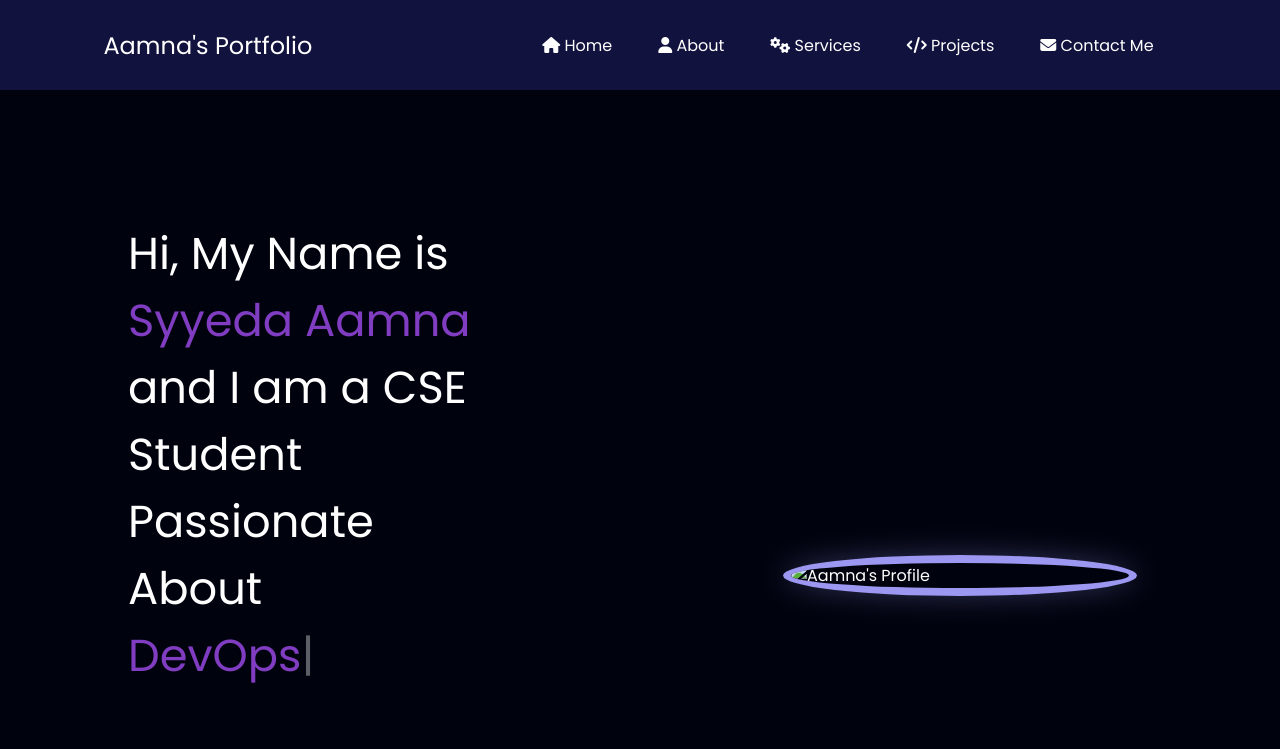
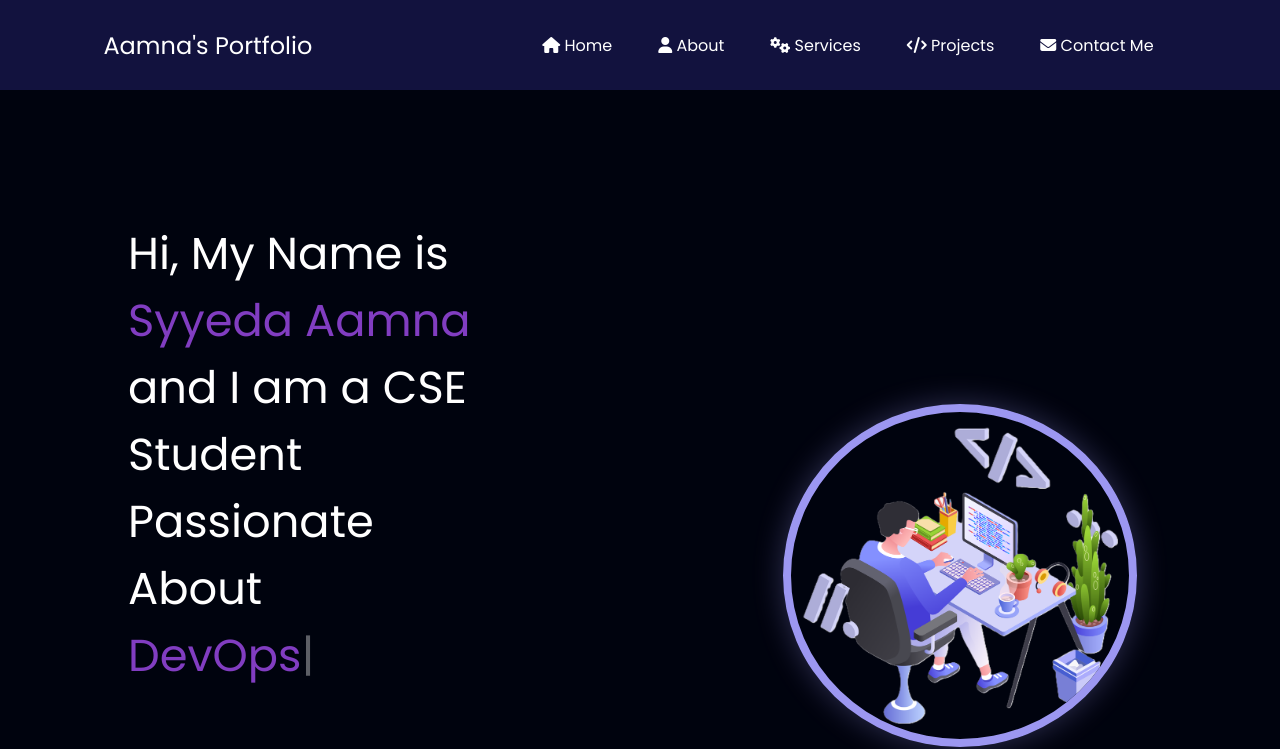
Before and after one commit to Syyeda-Aamna/Personal-Portfolio, a plain HTML site: page index.html in a window 1280 px wide. Shown: the top 749 px of the page. Drawn offline with nearby package versions, Linux system fonts and the light colour scheme.

Commit message:
Update index.html

```diff
--- a/index.html
+++ b/index.html
@@ -529,7 +529,7 @@
             </div>
             <div class="rightsection">
                 <div class="profile-frame">
-                    <img src="profile.jpg" alt="Aamna's Profile" class="full-profile-pic">
+                    <img src="profile.png" alt="Aamna's Profile" class="full-profile-pic">
                 </div>
             </div>
 
```
